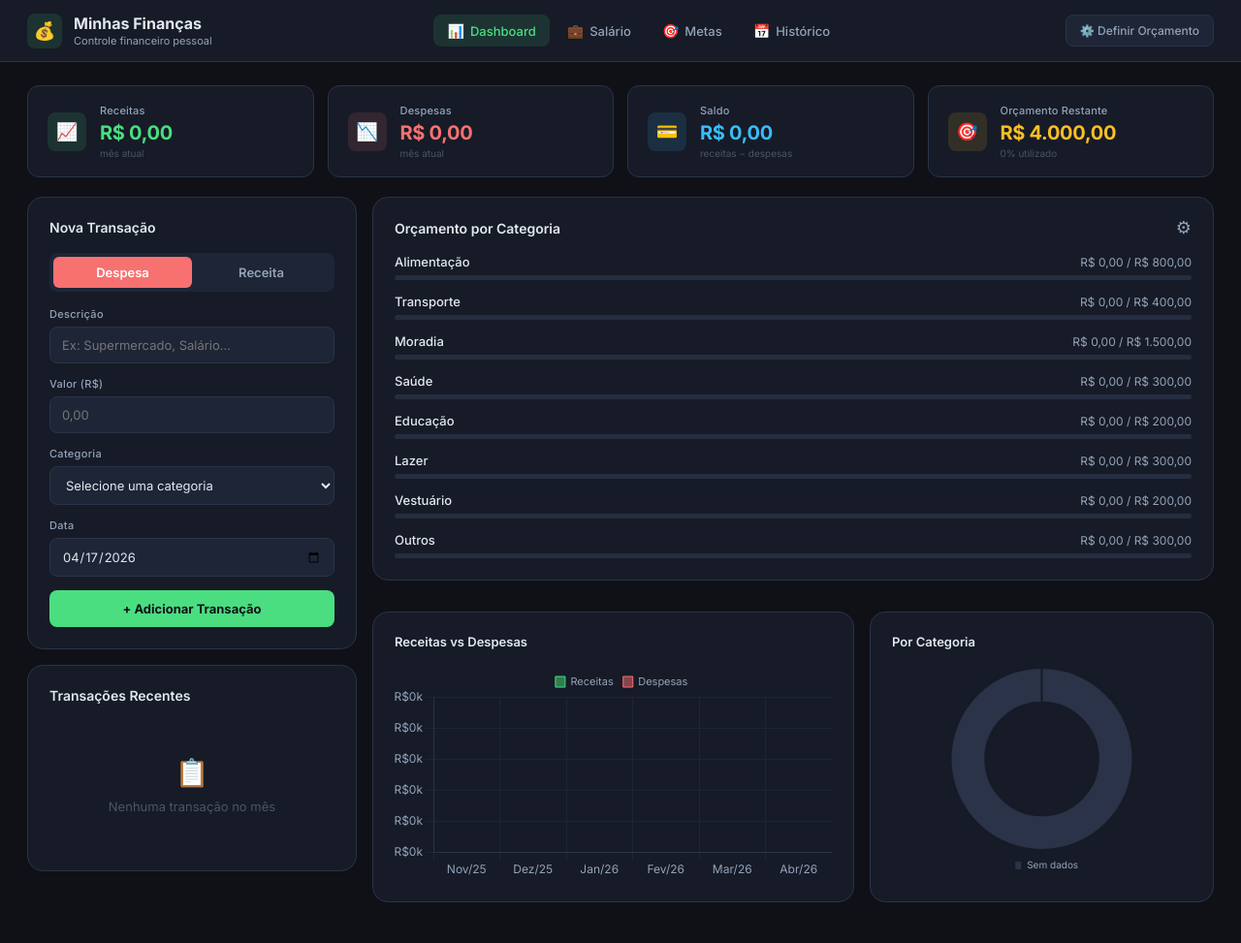
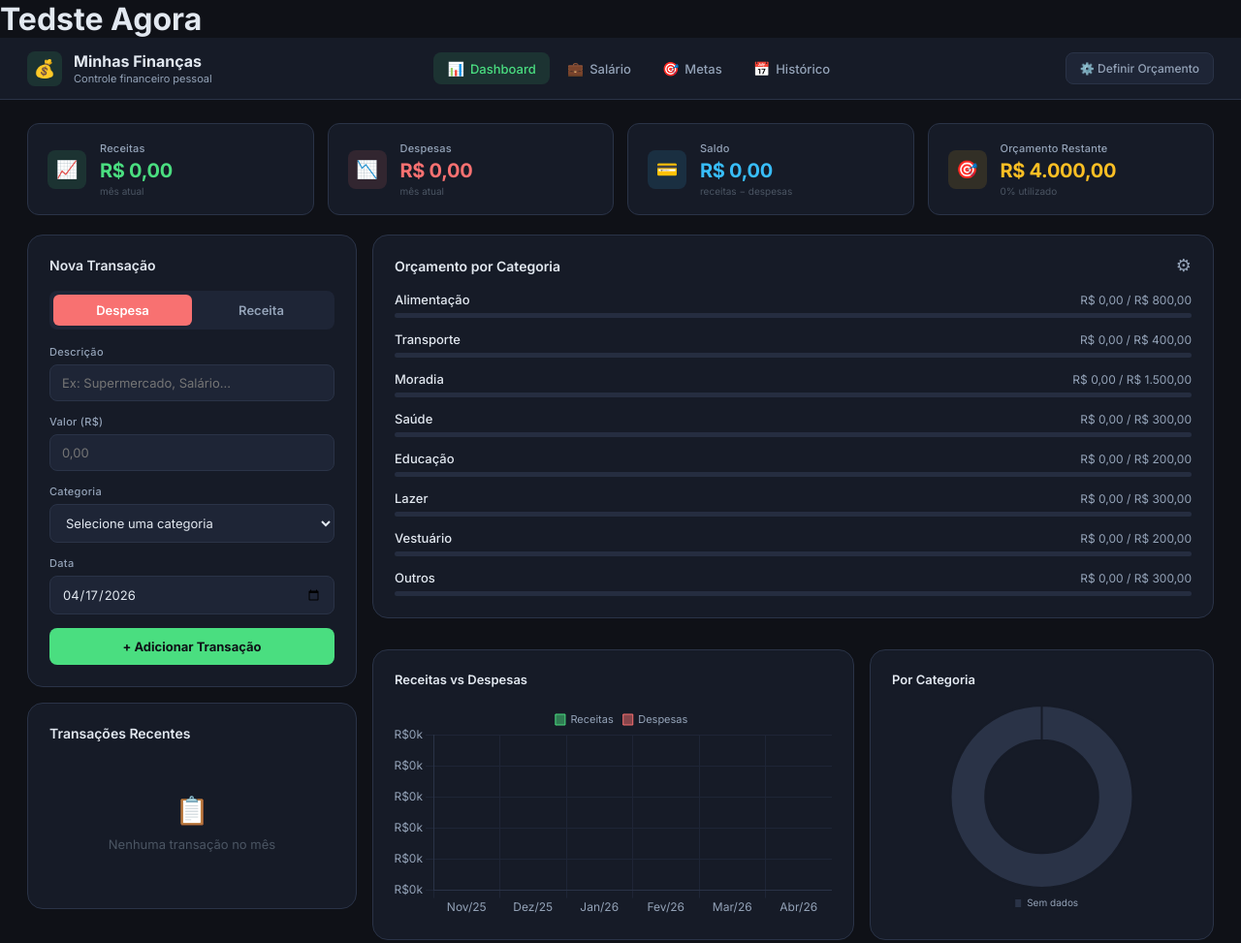
Before and after one commit to antonnynicolas75-sudo/tonny, a plain HTML site: page index.html in a window 1280 px wide. Shown: the whole page at 97% size. Drawn offline with nearby package versions, Linux system fonts and the light colour scheme.

Commit message:
Update index.html

```diff
--- a/index.html
+++ b/index.html
@@ -1,3 +1,5 @@
+<h1>Tedste Agora
+</h1>
 <!DOCTYPE html>
 <html lang="pt-BR">
 <head>
```
